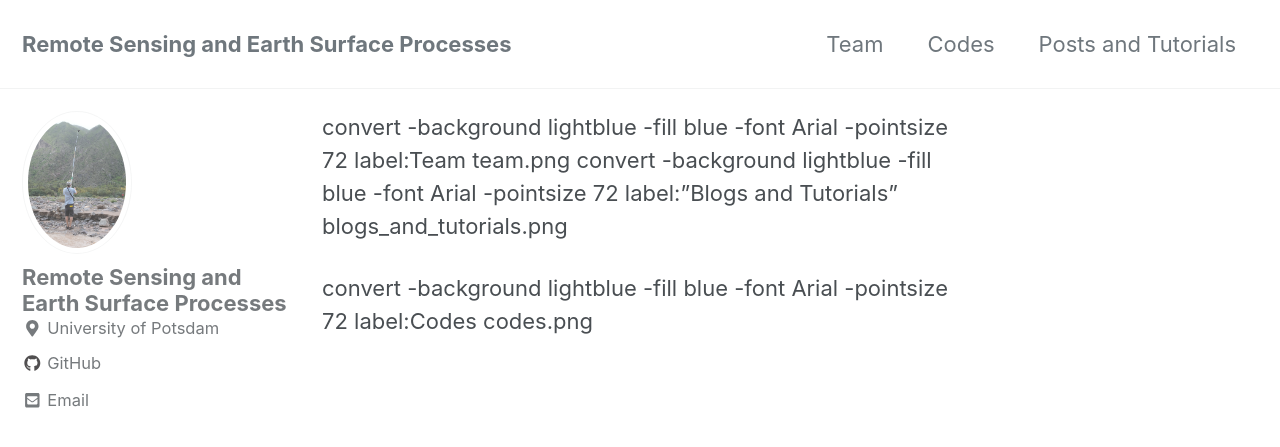
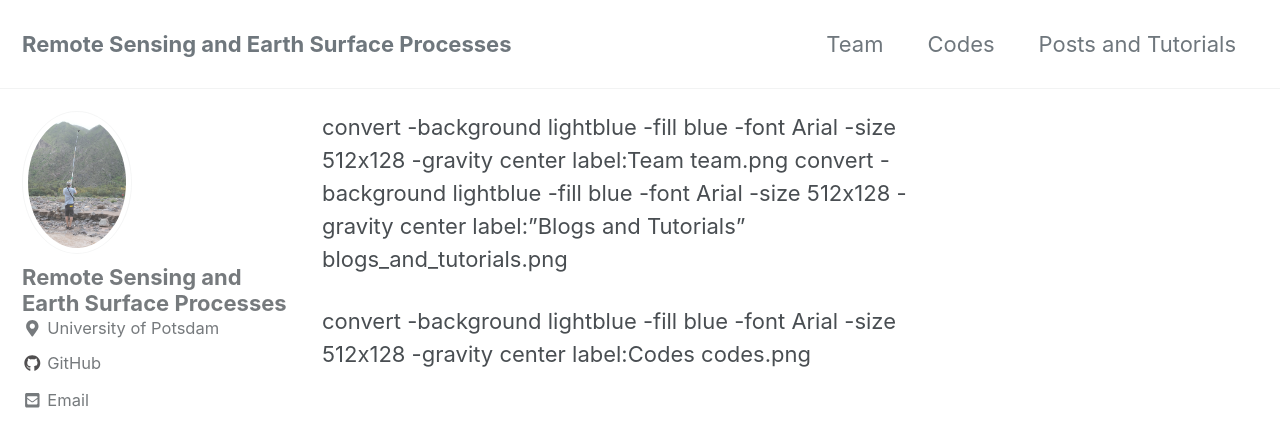
Before and after one commit to UP-RS-ESP/vacon.github.io, a Jekyll site: the page built from images/create_images_with_labels.md, in a window 1280 px wide and 900 px high. Shown: the top 447 px of the window. Built offline with Jekyll 4.4.1, drawn with Linux system fonts in a browser that asks for light colours; cached includes are drawn as plain includes; nearby versions of some CDN libraries; our own code applies the rules of GitHub Pages for plain Markdown files.

Commit message:
Jan-24 2019

```diff
--- a/images/create_images_with_labels.md
+++ b/images/create_images_with_labels.md
@@ -1,4 +1,4 @@
-convert -background lightblue -fill blue -font Arial -pointsize 72 label:Team team.png
-convert -background lightblue -fill blue -font Arial -pointsize 72 label:"Blogs and Tutorials" blogs_and_tutorials.png
+convert -background lightblue -fill blue -font Arial -size 512x128 -gravity center label:Team team.png
+convert -background lightblue -fill blue -font Arial -size 512x128 -gravity center label:"Blogs and Tutorials" blogs_and_tutorials.png
 
-convert -background lightblue -fill blue -font Arial -pointsize 72 label:Codes codes.png
+convert -background lightblue -fill blue -font Arial -size 512x128 -gravity center label:Codes codes.png
```
Also changed, not shown: images/blogs_and_tutorials.png, images/codes.png, images/team.png.
